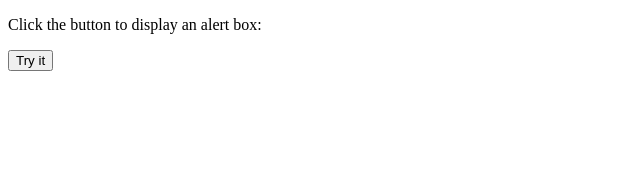
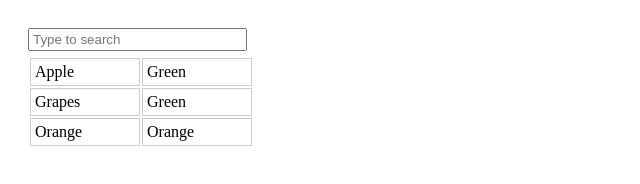
Before and after one commit to AnEmortalKid/anemortalkid.github.io, a plain HTML site: page index.html in a window 1280 px wide. Shown: the whole page, without its empty margins (0-640 px from the left). Drawn offline with nearby package versions, Linux system fonts and the light colour scheme.

Commit message:
updating index with some script stuff

```diff
--- a/index.html
+++ b/index.html
@@ -1,16 +1,36 @@
 <!DOCTYPE html>
 <html>
-<body>
+ <head>
+     <style type="text/css">
+       body {padding: 20px;}
+       input {margin-bottom: 5px; padding: 2px 3px; width: 209px;}
+       td {padding: 4px; border: 1px #CCC solid; width: 100px;}
+     </style>
+    </head>
+   <body>
+    <input type="text" id="search" placeholder="Type to search">
+      <table id="table">
+      <tr> <td>Apple</td>
+           <td>Green</td>
+      </tr>
+      <tr> <td>Grapes</td>
+           <td>Green</td>
+      </tr>
+      <tr> <td>Orange</td>
+           <td>Orange</td>
+      </tr>
+   </table>
+   <script src="http://code.jquery.com/jquery-2.1.0.js"></script>
+   <script type="text/javascript">
+     var $rows = $('#table tr');
+     $('#search').keyup(function() {
+         var val = $.trim($(this).val()).replace(/ +/g, ' ').toLowerCase();
 
-<p>Click the button to display an alert box:</p>
-
-<button onclick="myFunction()">Try it</button>
-
-<script>
-function myFunction() {
-    alert("I am an alert box!");
-}
-</script>
-
-</body>
+         $rows.show().filter(function() {
+             var text = $(this).text().replace(/\s+/g, ' ').toLowerCase();
+             return !~text.indexOf(val);
+         }).hide();
+     });
+    </script>
+    </body>
 </html>
```
